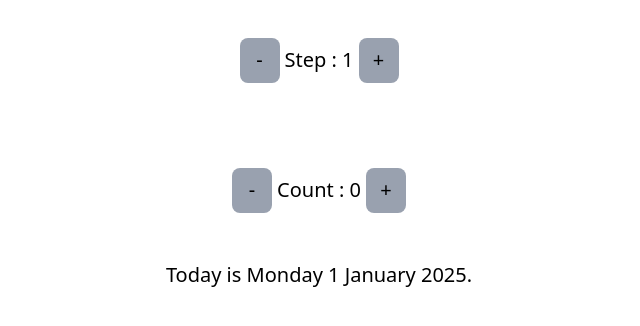
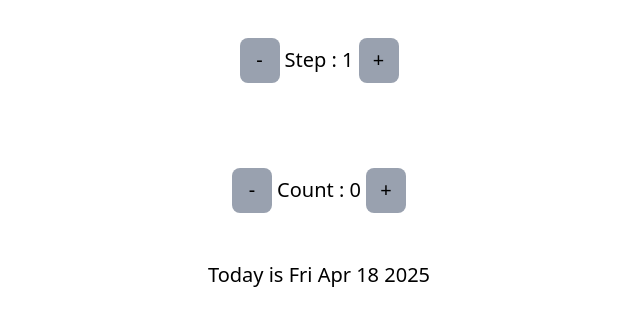
Before and after one commit to Briso10-dev/React-Challenge1, a React (Vite) app: page / in a window 1280 px wide. Shown: the top 326 px of the page, without its empty margins (321-961 px from the left). Built offline with nearby package versions, Linux system fonts and the light colour scheme.

Commit message:
Code simplification with Date classes

```diff
--- a/src/components/App.jsx
+++ b/src/components/App.jsx
@@ -2,27 +2,13 @@ import Button from "./button"
 import { useState } from "react"
 
 function App() {
-  //An array of days :
-  const days = [1, 2, 3, 4, 5, 6, 7, 8, 9, 10,11, 12, 13, 14, 15, 16, 17, 18, 19, 20,
-                21, 22, 23, 24, 25, 26, 27, 28, 29, 30];
-  //An array of week :
-  const week = ["Monday","Tuesday","Wednesday","Thursday","Friday","Saturday","Sunday"]
-  //An array of months :
-  const months = ["January","February","March","April","May","June","July","August","September","October","November","December"]
-const year = [2025];
 
   //usestate variables
   const [step,setStep] = useState(1);
   const [counter,setCounter] = useState(0);
 
-
-   // Derived current "virtual date"
-   const currentDay = days[counter % days.length];
-   const currentWeekDay = week[counter % week.length];
-   const currentMonth = months[Math.floor(counter / days.length) % months.length];
-   const currentYear = year[0]; // you could also do logic for dynamic year growth
-
-   const date = `Today is ${currentWeekDay} ${currentDay} ${currentMonth} ${currentYear}.`;
+  const date = new Date ("18 April 2025");
+  date.setDate(date.getDate() + counter)
 
   //function for incrementaton
   function stepNext(){
@@ -52,7 +38,15 @@ const year = [2025];
         <Button label="+" click={counterNext}/>
         <hr />
       </div>
-        <p className="text-[2rem]"> {date} </p>
+        <p className="text-[2rem]">
+          <span>
+          {counter === 0
+            ? "Today is "
+            : counter > 0
+            ? `${counter} days from today is `
+            : `${counter} days ago was `}
+          </span>
+          <span>{date.toDateString()}</span> </p>
       </div>
   )
 }
```
